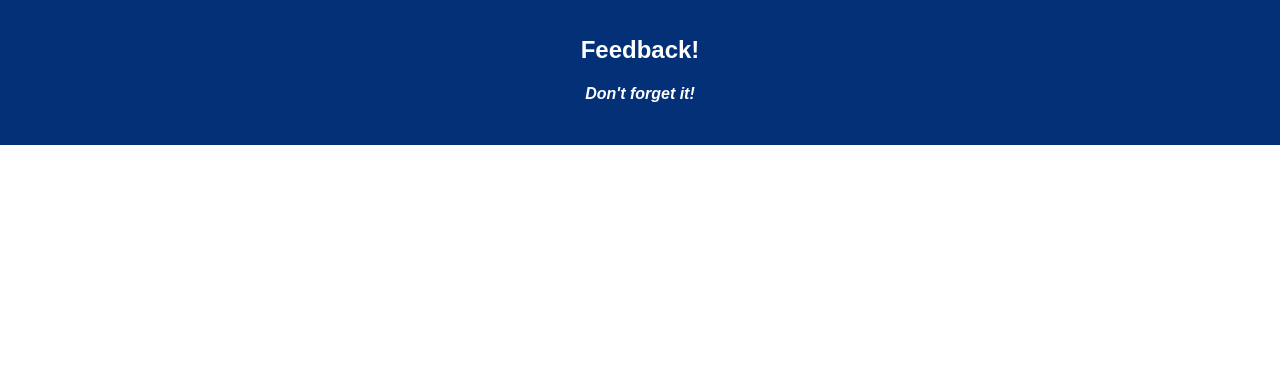
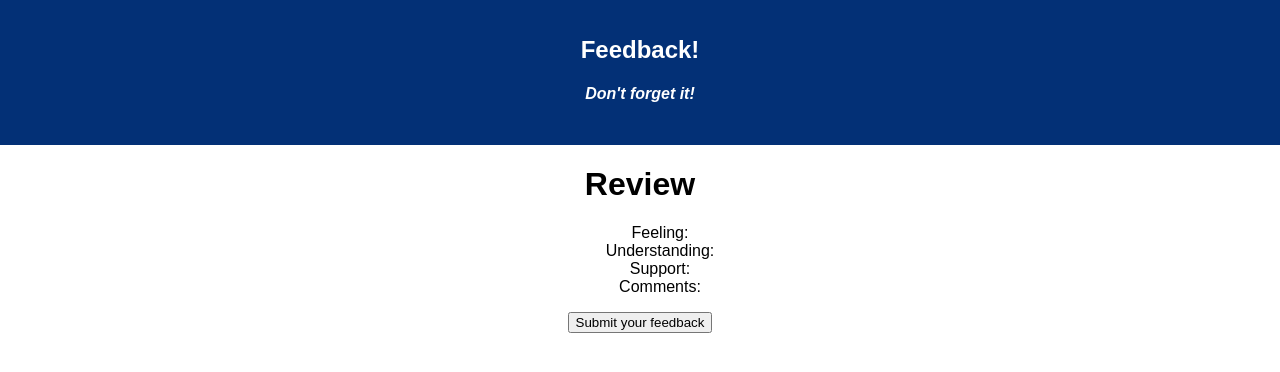
Before and after one commit to SkylerBurgard/redux-feedback-form, a React (Create React App) app: page /#/review in a window 1280 px wide. Shown: the top 372 px of the page. Built offline with nearby package versions, Linux system fonts and the light colour scheme.

Commit message:
Review page is storing all our page content

```diff
--- a/src/components/App/App.js
+++ b/src/components/App/App.js
@@ -24,6 +24,7 @@ class App extends Component {
           {/* <Route exact path="/feeling" component={Feeling} /> */}
           <Route exact path="/support" component={Support} />
           <Route exact path="/understanding" component={Understanding} />
+          <Route exact path="/review" component={Review} />
         </Router>
         <br />
       </div>
--- a/src/components/Comments/Comments.js
+++ b/src/components/Comments/Comments.js
@@ -11,7 +11,6 @@ class Comments extends Component {
     this.setState({
       comments: event.target.value,
     });
-    this.props.history.push('/review');
   };
 
   handleNextClick = (event) => {
--- a/src/components/Review/Review.js
+++ b/src/components/Review/Review.js
@@ -36,6 +36,7 @@ class Review extends Component {
       });
   }
   render() {
+    console.log(this.props);
     return (
       <div>
         <h1> Review </h1>
@@ -43,7 +44,7 @@ class Review extends Component {
           <li>Feeling: {this.props.feeling}</li>
           <li>Understanding: {this.props.understanding}</li>
           <li>Support: {this.props.support}</li>
-          <li>Comments: {this.props.comment}</li>
+          <li>Comments: {this.props.comments}</li>
         </ul>
         <button onClick={this.submitFeedback}>Submit your feedback</button>
       </div>
--- a/src/components/Understanding/Understanding.js
+++ b/src/components/Understanding/Understanding.js
@@ -12,13 +12,14 @@ class Understanding extends Component {
     });
   };
 
-  handleNextClick = () => (event) => {
+  handleNextClick = (event) => {
     this.props.dispatch({
       type: 'SET_UNDERSTANDING',
       payload: this.state.understanding,
     });
-    this.props.history('/support');
+    this.props.history.push('/support');
   };
+
   render() {
     return (
       <div className="App">
--- a/src/index.css
+++ b/src/index.css
@@ -3,3 +3,7 @@ body {
   padding: 0;
   font-family: sans-serif;
 }
+
+ul {
+  list-style-type: none;
+}
```
